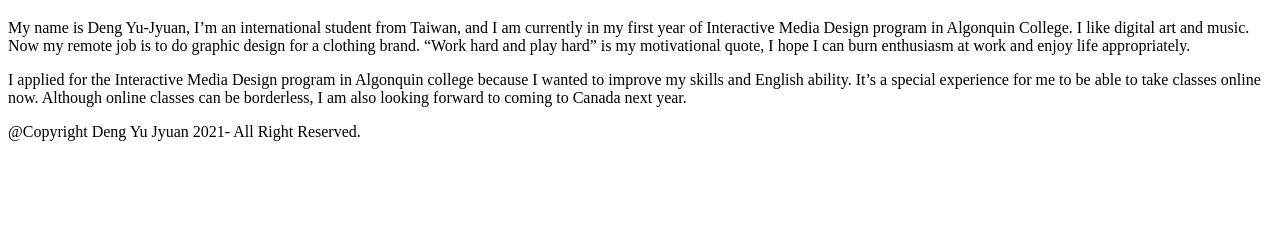
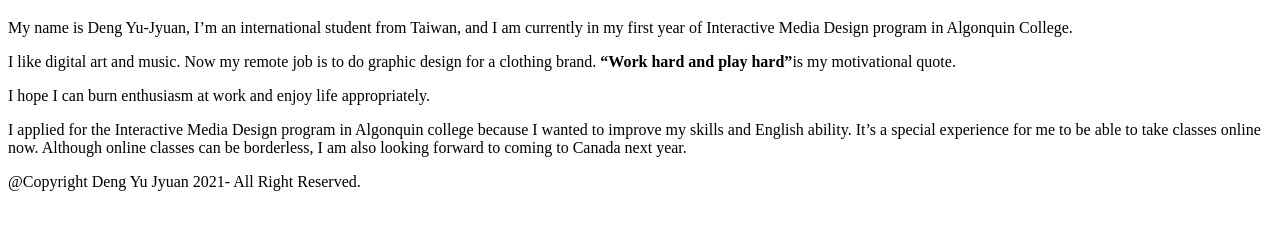
Before and after one commit to Yu0067/html-assignment, a plain HTML site: page index.html in a window 1280 px wide. Shown: the part 61-290 px from the top of the page. Drawn offline with Linux system fonts and the light colour scheme.

Commit message:
Update index.html

```diff
--- a/index.html
+++ b/index.html
@@ -6,7 +6,9 @@
 <Body>
 <header>
 <h1>About Me</h1>
-<p>My name is Deng Yu-Jyuan, I’m an international student from Taiwan, and I am currently in my first year of Interactive Media Design program in Algonquin College. I like digital art and music. Now my remote job is to do graphic design for a clothing brand. “Work hard and play hard” is my motivational quote, I hope I can burn enthusiasm at work and enjoy life appropriately. </p>
+<p>My name is Deng Yu-Jyuan, I’m an international student from Taiwan, and I am currently in my first year of Interactive Media Design program in Algonquin College.</p>
+<p>I like digital art and music. Now my remote job is to do graphic design for a clothing brand. <strong>“Work hard and play hard”</strong>is my motivational quote.</P>
+<P>I hope I can burn enthusiasm at work and enjoy life appropriately. </p>
 <p>I applied for the Interactive Media Design program in Algonquin college because I wanted to improve my skills and English ability. It’s a special experience for me to be able to take classes online now. Although online classes can be borderless, I am also looking forward to coming to Canada next year.</p>
 </header>
 <footer>
```
